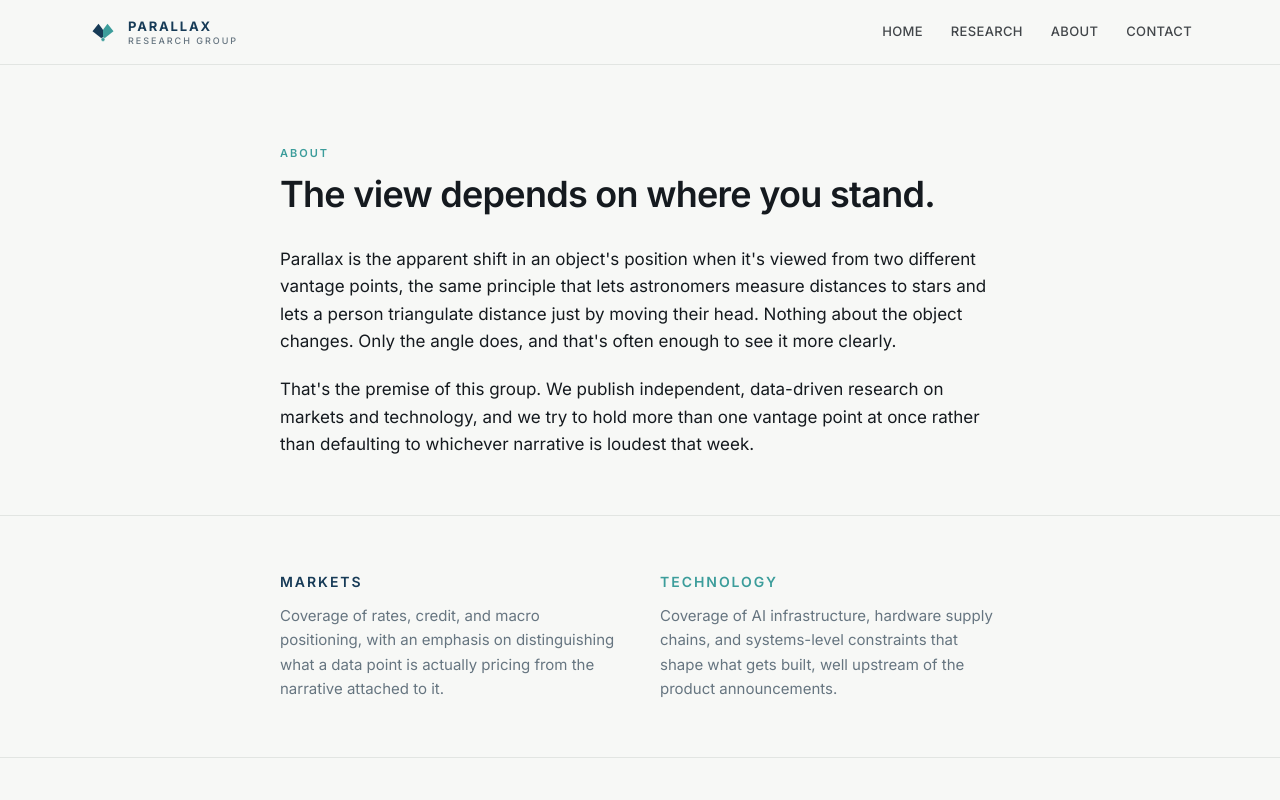
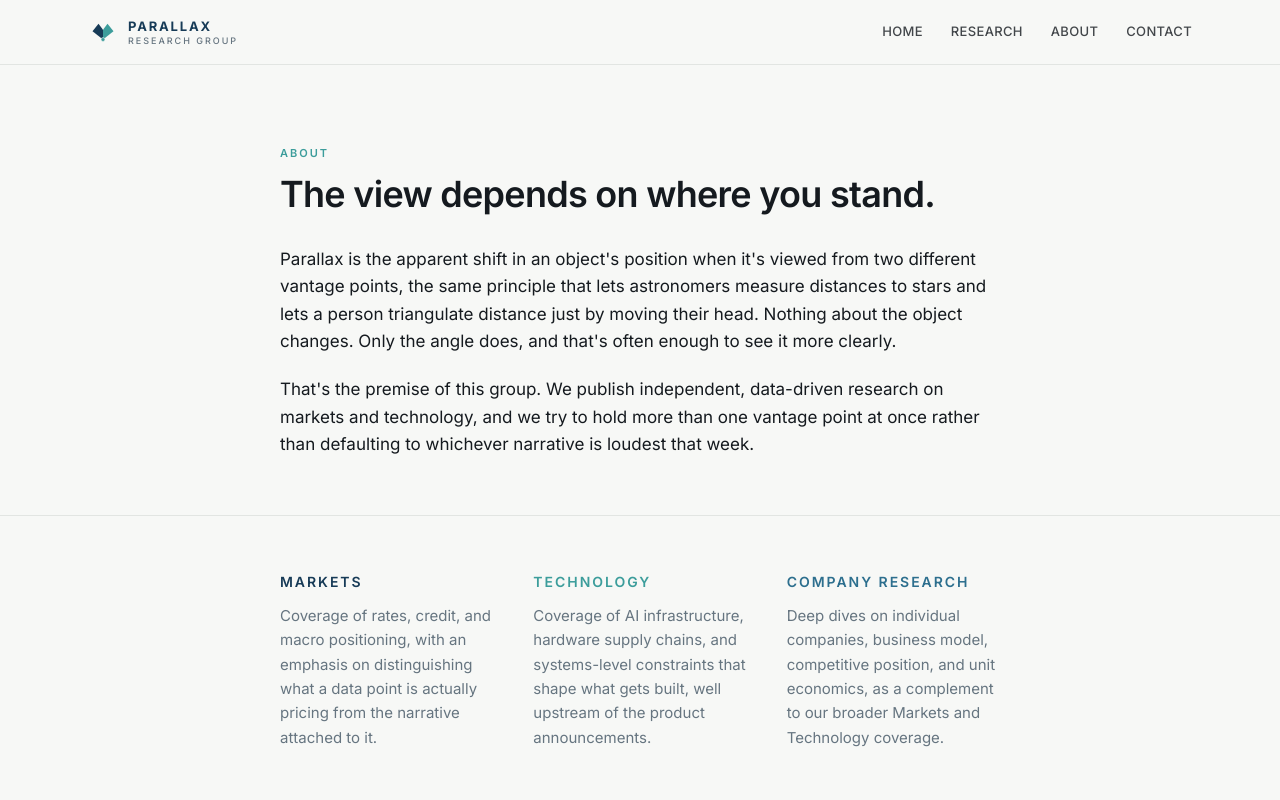
Before and after one commit to dwijjoshi14/parallax-research, a Next.js app: page /about in a window 1280 px wide. Shown: the top 800 px of the page. Built offline with nearby package versions, Linux system fonts and the light colour scheme.

Commit message:
Modify layout to three columns and add Company Research section
Updated the grid layout to use three columns instead of two and added a new section for Company Research.

```diff
--- a/app/about/page.tsx
+++ b/app/about/page.tsx
@@ -54,7 +54,7 @@ export default function AboutPage() {
       </section>
 
       <section className="border-t border-[var(--color-line)]">
-        <div className="mx-auto max-w-3xl px-6 py-14 grid sm:grid-cols-2 gap-10">
+        <div className="mx-auto max-w-3xl px-6 py-14 grid sm:grid-cols-3 gap-10">
           <div>
             <h2 className="text-sm font-semibold tracking-[0.14em] uppercase text-[var(--color-navy)]">
               Markets
@@ -73,6 +73,16 @@ export default function AboutPage() {
               Coverage of AI infrastructure, hardware supply chains, and
               systems-level constraints that shape what gets built, well
               upstream of the product announcements.
+            </p>
+          </div>
+          <div>
+            <h2 className="text-sm font-semibold tracking-[0.14em] uppercase text-[var(--color-blue)]">
+              Company Research
+            </h2>
+            <p className="mt-3 text-[15px] text-[var(--color-muted)] leading-relaxed">
+              Deep dives on individual companies, business model, competitive
+              position, and unit economics, as a complement to our broader
+              Markets and Technology coverage.
             </p>
           </div>
         </div>
```
